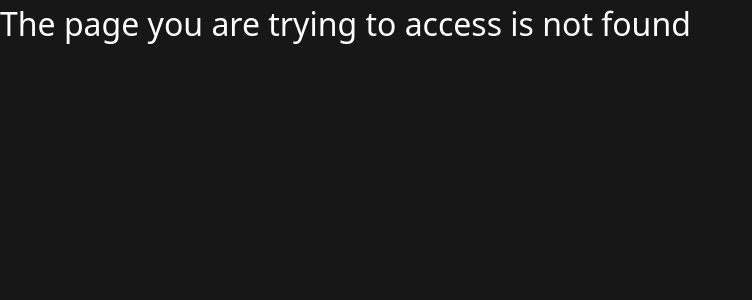
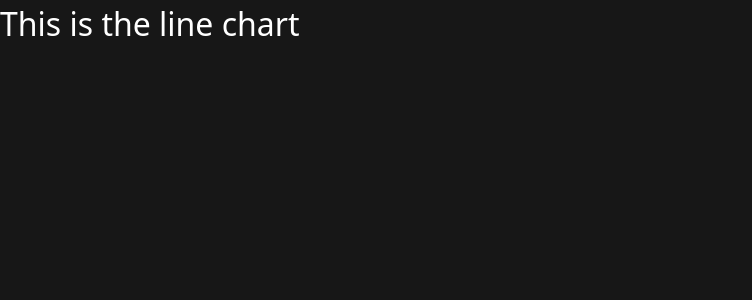
Before and after one commit to Devanshugoell/Next.js-Notes, a Next.js app: page /dashboard in a window 1280 px wide. Before the commit this address had no page. Shown: the top 300 px of the page, without its empty margins (0-752 px from the left). Built offline with nearby package versions, Linux system fonts and the light colour scheme.

Commit message:
# private Folder in Next.js

```diff
--- /dev/null
+++ b/src/app/_lib/page..tsx
@@ -0,0 +1,3 @@
+export default function _Lib() {
+  return <h1>This is Private folder do not expose it in the browser</h1>;
+}
--- /dev/null
+++ b/src/app/dashboard/line-chart.tsx
@@ -0,0 +1,3 @@
+export default function LineChart() {
+  return <h1>This is the line chart</h1>;
+}
--- /dev/null
+++ b/src/app/dashboard/page.tsx
@@ -0,0 +1,5 @@
+import LineChart from "./line-chart";
+
+export default function dashboard() {
+  return <LineChart />;
+}
```
Also changed, not shown: 1 other file (tests, documents, lock files or other folders).
